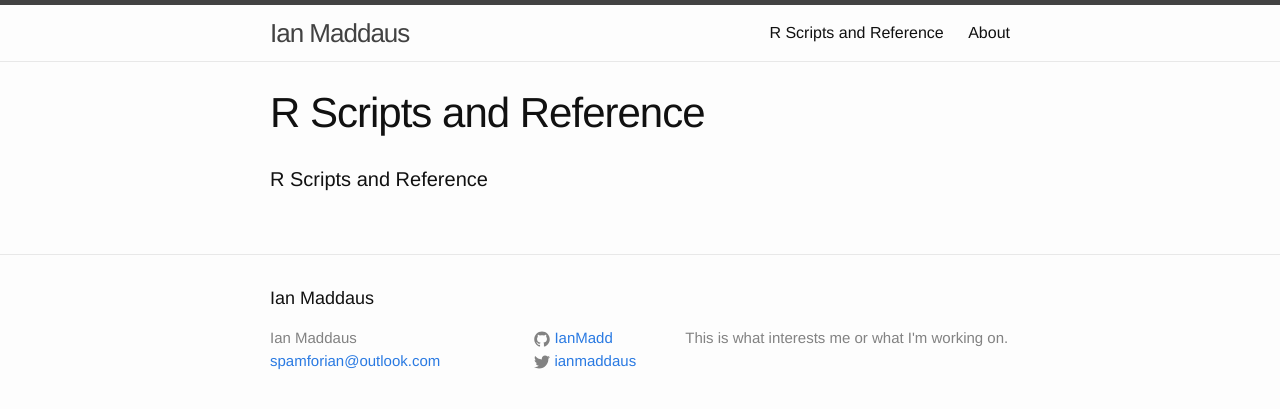
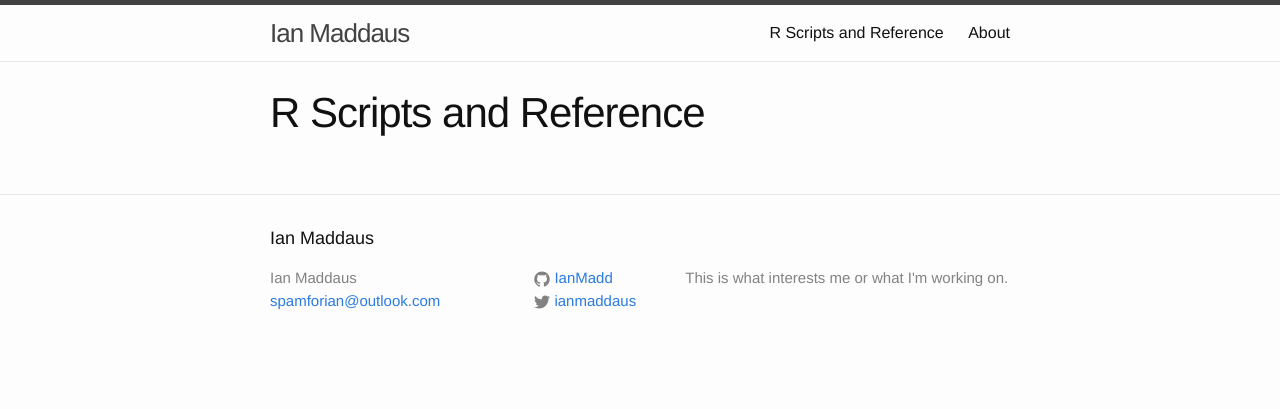
Before and after one commit to Ian-Ma/Ian-Ma.github.io, a Jekyll site: the page built from Rscripts.html, in a window 1280 px wide. Shown: the top 409 px of the page. Built offline with Jekyll 4.4.1, drawn with Linux system fonts in a browser that asks for light colours.

Commit message:
Update elements in rscripts file

```diff
--- a/Rscripts.html
+++ b/Rscripts.html
@@ -6,19 +6,15 @@ permalink: /rscripts/
 
 <div class="home">
 
-  <h1 class="page-heading">R Scripts and Reference</h1>
 
   <ul class="post-list">
     {% for page in site.rpages %}
       <li>
-        <span class="post-meta">{{ post.date | date: "%b %-d, %Y" }}</span>
 
         <h2>
           <a class="post-link" href="{{ post.url | prepend: site.baseurl }}">{{ post.title }}</a>
         </h2>
-        <h5>
-        	{{post.excerpt}}
-        </h5>
+
       </li>
     {% endfor %}
   </ul>
```
